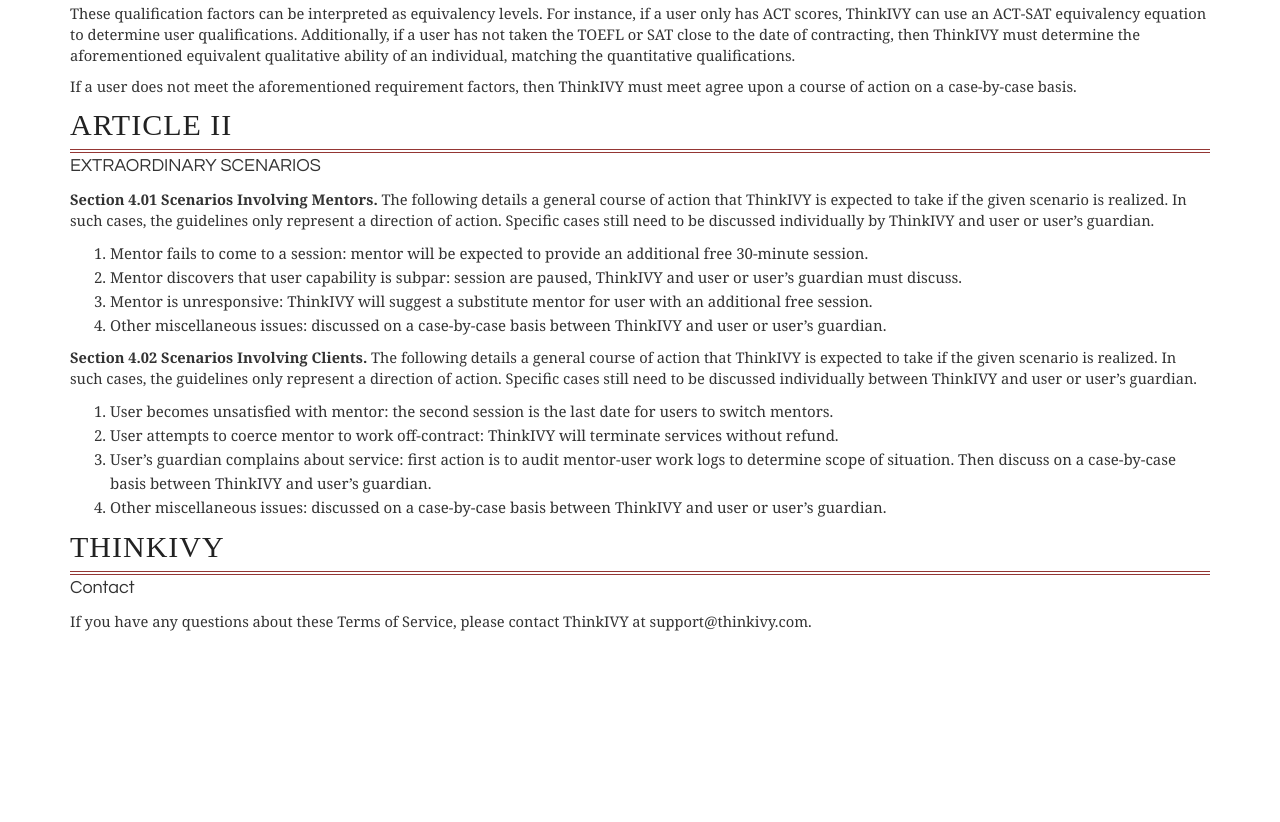
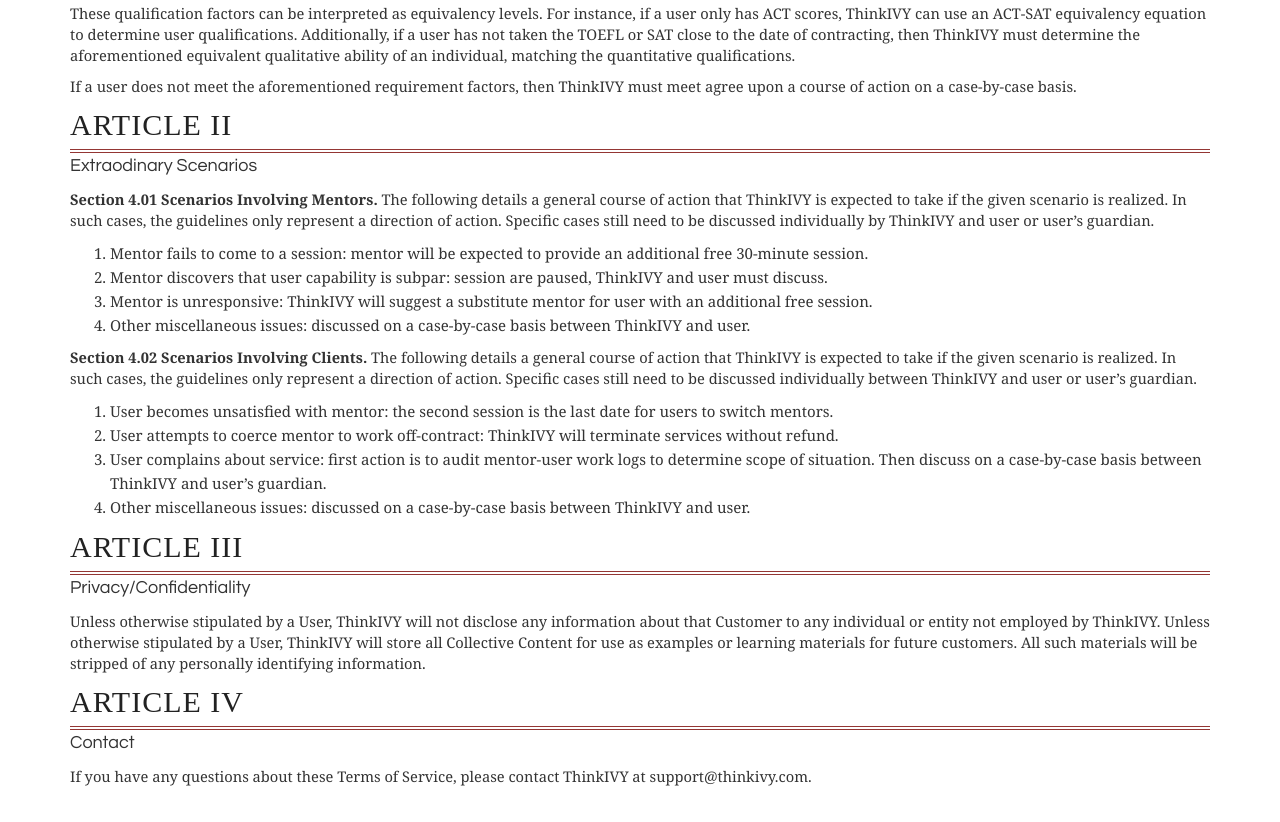
Before and after one commit to thinkivy/thinkivy, a plain HTML site: page termsofservice.html in a window 1280 px wide. Shown: the part 1363-2185 px from the top of the page. Before the commit the page ends 2030 px from the top, so only its background shows below. Drawn offline with Linux system fonts and the light colour scheme.

Commit message:
Terms of Service

```diff
--- a/termsofservice.html
+++ b/termsofservice.html
@@ -143,14 +143,14 @@ Services.<o:p></o:p></span></p>
 
 <p style="margin-top:0in;margin-right:0in;margin-bottom:7.5pt;margin-left:0in;
 line-height:15.75pt;background:white"><span style="font-size:11.0pt;font-family:
-Cambria;mso-bidi-language:EN-US">“User” means a person who seeks and/or schedules Lesson Services
+Cambria;mso-bidi-language:EN-US">“User” means a person who seeks and/or schedules Mentor Services
 for a user or for his or herself (e.g. a user, parent or guardian).<o:p></o:p></span></p>
 
 <p style="margin-top:0in;margin-right:0in;margin-bottom:7.5pt;margin-left:0in;
 line-height:15.75pt;background:white"><span style="font-size:11.0pt;font-family:
 Cambria;mso-bidi-language:EN-US">"User Content" means Content that a mentor or User
 posts, uploads, publishes, submits or transmits to be made available through
-the Site or Services in connection with the Lesson Services or otherwise, including,
+the Site or Services in connection with the Mentor Services or otherwise, including,
 but not limited to, Questions and related answers posted by Users and Mentors
 via the Services.<o:p></o:p></span></p>
 
@@ -249,7 +249,7 @@ mso-border-bottom-alt:thin-thick-small-gap #943634 3.0pt;padding:0in 0in 1.0pt 0
 
 </div>
 
-<p class="MsoSubtitle">EXTRAORDINARY SCENARIOS</p>
+<p class="MsoSubtitle">Extraodinary Scenarios</p>
 
 <p style="margin-top:0in;margin-right:0in;margin-bottom:7.5pt;margin-left:0in;
 line-height:15.75pt;background:white"><span style="font-size:11.0pt;font-family:
@@ -261,9 +261,9 @@ individually by ThinkIVY and user or user’s guardian.</p>
 
 <ol style="line-height:18pt;font-family:Cambria;mso-bidi-language:EN-US">
 <li>Mentor fails to come to a session: mentor will be expected to provide an additional free 30-minute session.</li>
-<li>Mentor discovers that user capability is subpar: session are paused, ThinkIVY and user or user&rsquo;s guardian must discuss.</li>
+<li>Mentor discovers that user capability is subpar: session are paused, ThinkIVY and user must discuss.</li>
 <li>Mentor is unresponsive: ThinkIVY will suggest a substitute mentor for user with an additional free session.</li>
-<li>Other miscellaneous issues: discussed on a case-by-case basis between ThinkIVY and user or user&rsquo;s guardian.</li>
+<li>Other miscellaneous issues: discussed on a case-by-case basis between ThinkIVY and user.</li>
 </ol>
 
 <p style="margin-top:0in;margin-right:0in;margin-bottom:7.5pt;margin-left:0in;
@@ -277,15 +277,31 @@ individually between ThinkIVY and user or user’s guardian.</p>
 <ol style="line-height:18pt;font-family:Cambria;mso-bidi-language:EN-US">
 <li>User becomes unsatisfied with mentor: the second session is the last date for users to switch mentors.</li>
 <li>User attempts to coerce mentor to work off-contract: ThinkIVY will terminate services without refund.</li>
-<li>User&rsquo;s guardian complains about service: first action is to audit mentor-user work logs to determine scope of situation. Then discuss on a case-by-case basis between ThinkIVY and user&rsquo;s guardian.</li>
-<li>Other miscellaneous issues: discussed on a case-by-case basis between ThinkIVY and user or user&rsquo;s guardian.</li>
+<li>User complains about service: first action is to audit mentor-user work logs to determine scope of situation. Then discuss on a case-by-case basis between ThinkIVY and user&rsquo;s guardian.</li>
+<li>Other miscellaneous issues: discussed on a case-by-case basis between ThinkIVY and user.</li>
 </ol>
-
 
 <div style="mso-element:para-border-div;border:none;border-bottom:double #943634 3.0pt;
 mso-border-bottom-alt:thin-thick-small-gap #943634 3.0pt;padding:0in 0in 1.0pt 0in">
 
-<h3>ThinkIVY</h3>
+<h3>Article III</h3>
+
+</div>
+
+<p class="MsoSubtitle">Privacy/Confidentiality</p>
+
+<p style="margin-top:0in;margin-right:0in;margin-bottom:7.5pt;margin-left:0in;
+line-height:15.75pt;background:white"><span style="font-size:11.0pt;font-family:
+Cambria;mso-bidi-language:EN-US">Unless otherwise stipulated by a User, ThinkIVY will not disclose any information
+  about that Customer to any individual or entity not employed by ThinkIVY. Unless
+  otherwise stipulated by a User, ThinkIVY will store all Collective Content
+  for use as examples or learning materials for future customers.
+  All such materials will be stripped of any personally identifying information.</p>
+
+<div style="mso-element:para-border-div;border:none;border-bottom:double #943634 3.0pt;
+mso-border-bottom-alt:thin-thick-small-gap #943634 3.0pt;padding:0in 0in 1.0pt 0in">
+
+<h3>Article IV</h3>
 
 </div>
 
```
